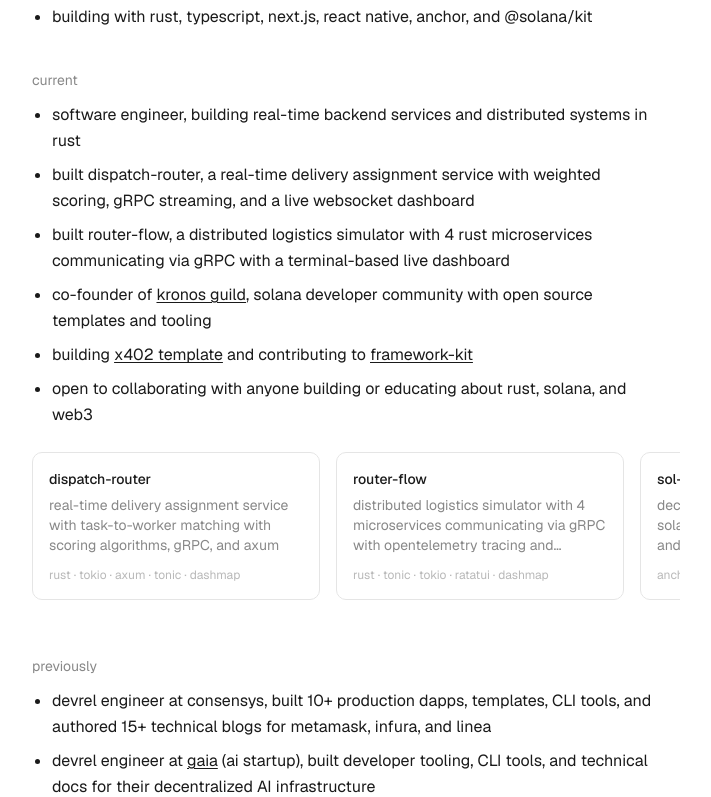
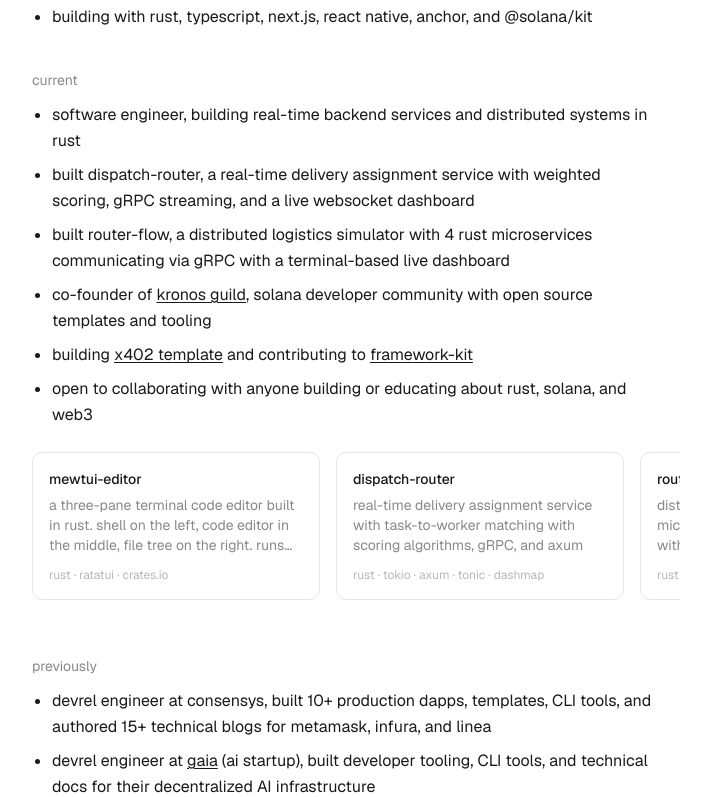
Before and after one commit to meowyx/meowy-blog, a Next.js app: page / in a window 1280 px wide. Shown: the part 404-1201 px from the top of the page, without its empty margins (296-1007 px from the left). Built offline with nearby package versions, Linux system fonts and the light colour scheme.

Commit message:
feat: added new project

```diff
--- a/app/page.tsx
+++ b/app/page.tsx
@@ -96,6 +96,22 @@
           </ul>
 
           <div className="-mx-6 mt-6 flex gap-4 overflow-x-auto px-6 pb-4 scrollbar-hide">
+            <a
+              href="https://github.com/meowyx/mewtui-editor"
+              target="_blank"
+              rel="noopener noreferrer"
+              className="flex-none w-72 border border-border rounded-lg p-4 hover:border-foreground/20 transition-colors"
+            >
+              <h3 className="font-medium text-sm">mewtui-editor</h3>
+              <p className="text-sm text-muted-foreground mt-1.5 line-clamp-3">
+                a three-pane terminal code editor built in rust. shell on the
+                left, code editor in the middle, file tree on the right. runs
+                inside your existing terminal
+              </p>
+              <p className="text-xs text-muted-foreground/60 mt-3">
+                rust · ratatui · crates.io
+              </p>
+            </a>
             <a
               href="https://github.com/meowyx/dispatch-router"
               target="_blank"
```
